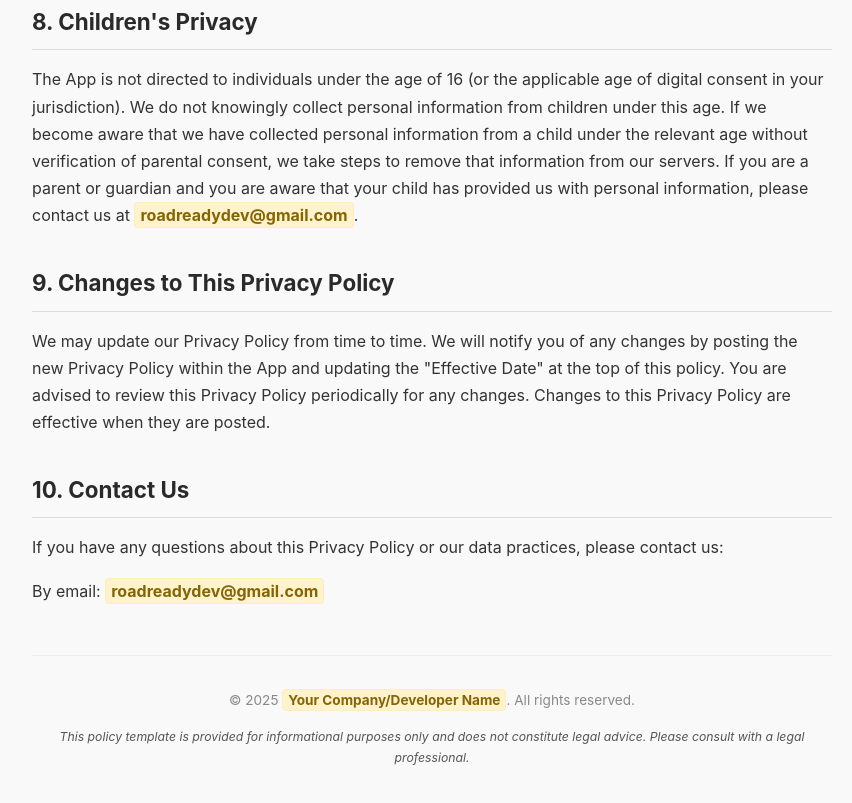
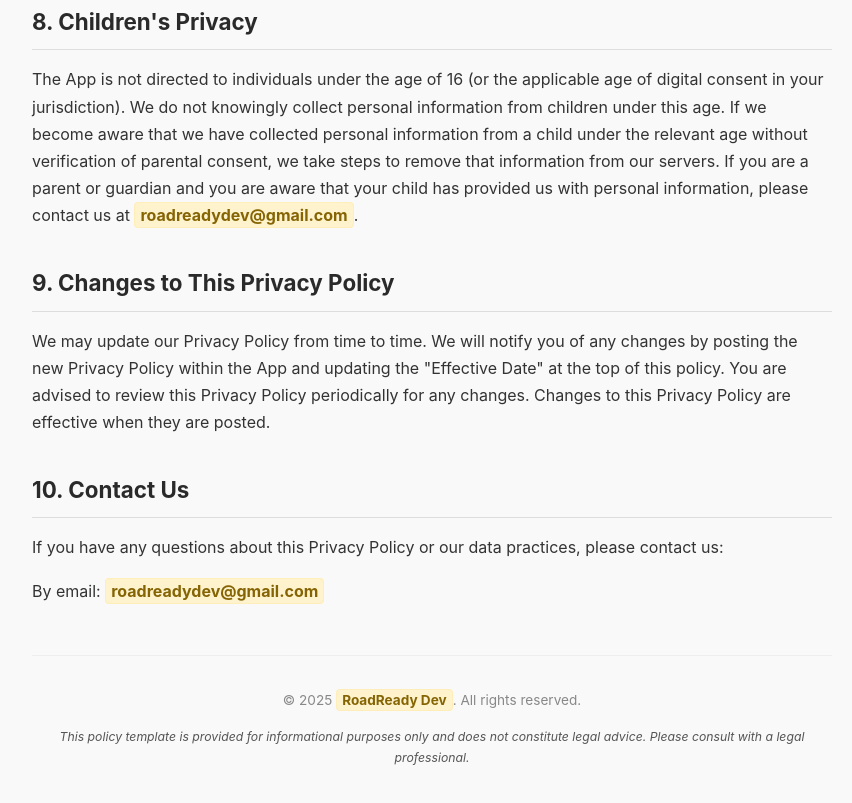
Before and after one commit to Hadeed0/roadready-g1-privacy, a plain HTML site: page index.html in a window 1280 px wide. Shown: the part 5557-6360 px from the top of the page, without its empty margins (208-1060 px from the left). Drawn offline with Linux system fonts and the light colour scheme.

Commit message:
Update index.html

```diff
--- a/index.html
+++ b/index.html
@@ -213,7 +213,7 @@
     <p>By email: <a href="mailto:hadeedzahi@gmail.com"><span class="placeholder">roadreadydev@gmail.com</span></a></p>
 
     <div class="footer">
-        <p>© <span id="year"></span> <span class="placeholder">Your Company/Developer Name</span>. All rights reserved.</p>
+        <p>© <span id="year"></span> <span class="placeholder">RoadReady Dev</span>. All rights reserved.</p>
         <p class="note">This policy template is provided for informational purposes only and does not constitute legal advice. Please consult with a legal professional.</p>
     </div>
 
```
